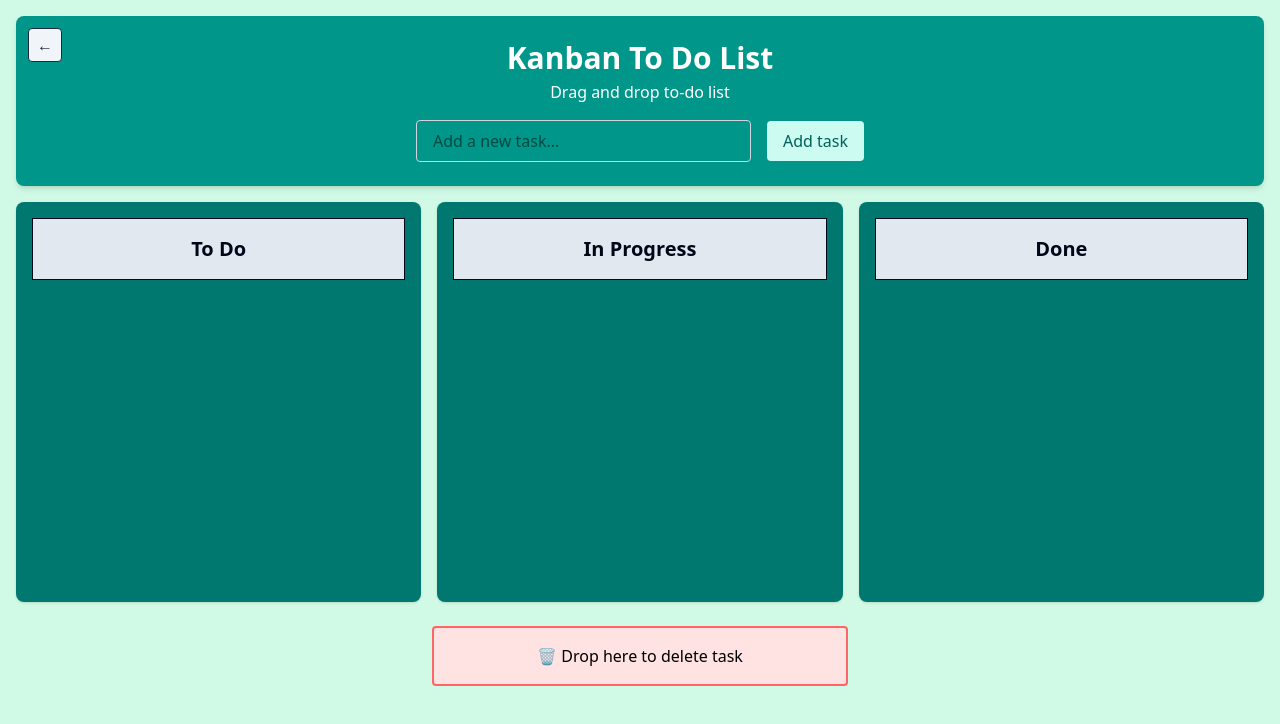
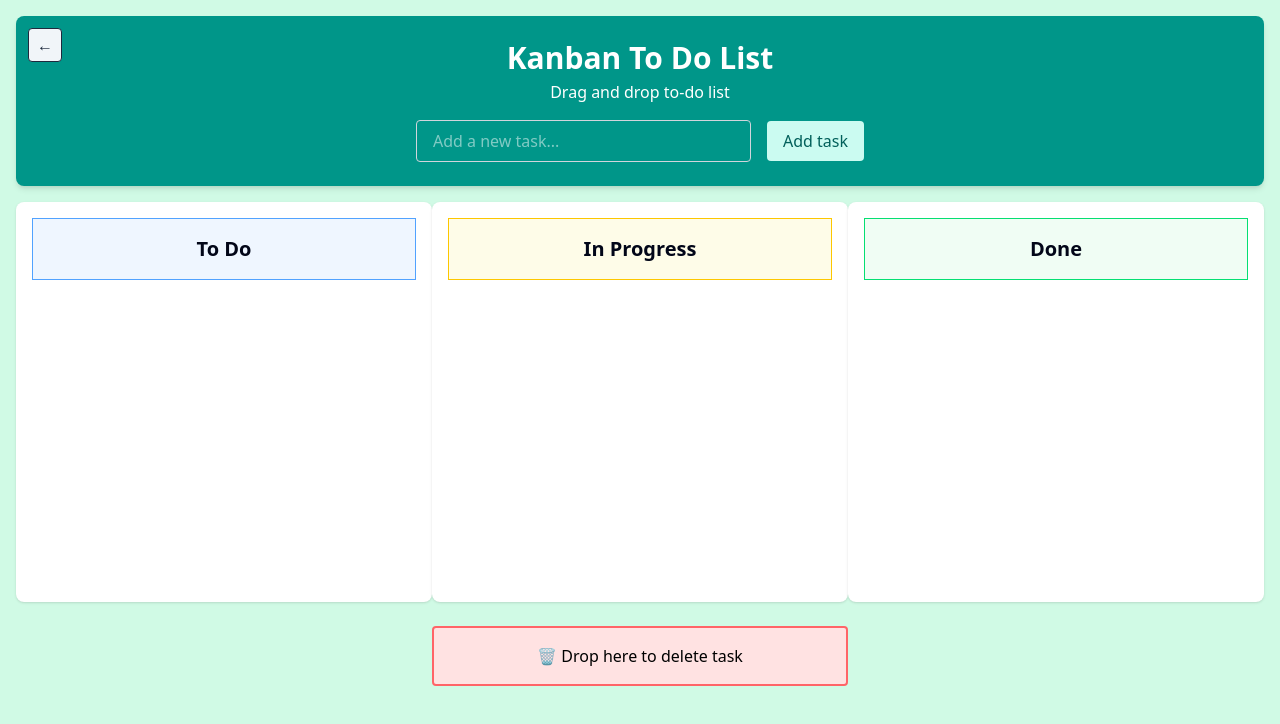
Before and after one commit to sealite92/project-typescript, a React (Vite) app: page /todo in a window 1280 px wide. Shown: the top 724 px of the page. Built offline with nearby package versions, Linux system fonts and the light colour scheme.

Commit message:
Fix some design

```diff
--- a/src/TodoApp/components/Header.tsx
+++ b/src/TodoApp/components/Header.tsx
@@ -34,7 +34,7 @@ export default function Header() {
           value={text}
           onChange={handleInputChange}
           type="text"
-          className="flex-1 w-full px-4 py-2 border border-gray-300 text-black rounded focus:outline-none focus:ring-2 focus:ring-blue-400"
+          className="flex-1 w-full px-4 py-2 border text-white border-gray-300  rounded focus:outline-none focus:ring-2 focus:ring-blue-400"
           placeholder="Add a new task..."
         />
         <button
--- a/src/TodoApp/components/TaskColumn.tsx
+++ b/src/TodoApp/components/TaskColumn.tsx
@@ -19,11 +19,24 @@ const {setNodeRef} = useDroppable({
     id: status,
 });
 
+const colors = (status : TodoTaskStatus) => {
+   switch (status) {
+      case "todo":
+        return "border-blue-400 bg-blue-50";
+      case "in-progress":
+        return "border-yellow-400 bg-yellow-50";
+      case "done":
+        return "border-green-400 , bg-green-50";
+      default:
+        return "border-gray-300";
+    }
+}
+
 const filteredTasks = tasks.filter(task => task.status === status);
 
   return (
-    <div ref={setNodeRef} className="bg-teal-700 p-4 rounded-lg min-h-[400px] shadow  relative ">
-      <h2 className="text-xl font-semibold mb-4 text-slate-950 text-center border p-4 bg-slate-200">{title}</h2>
+    <div ref={setNodeRef} className="bg-white p-4 rounded-lg min-h-[400px] shadow  relative ">
+      <h2 className={`text-xl font-semibold mb-4 text-slate-950 text-center border p-4  ${colors(status)}`}>{title}</h2>
       {filteredTasks.map((task) => (
         <TodoCard key={task.id} task={task} />
       ))}
--- a/src/TodoApp/components/TodoMain.tsx
+++ b/src/TodoApp/components/TodoMain.tsx
@@ -57,7 +57,7 @@ const activeId =  String(active.id);
 
   return (
     <DndContext sensors={sensors} onDragEnd={handleDragEnd}>
-      <main className='grid grid-cols-1 md:grid-cols-3 gap-4'>
+      <main className='grid grid-cols-1 md:grid-cols-3 '>
        <TaskColumn title='To Do' status={'todo'} />
        <TaskColumn title="In Progress" status={"in-progress"}/>
        <TaskColumn title="Done" status={"done"} />
```
